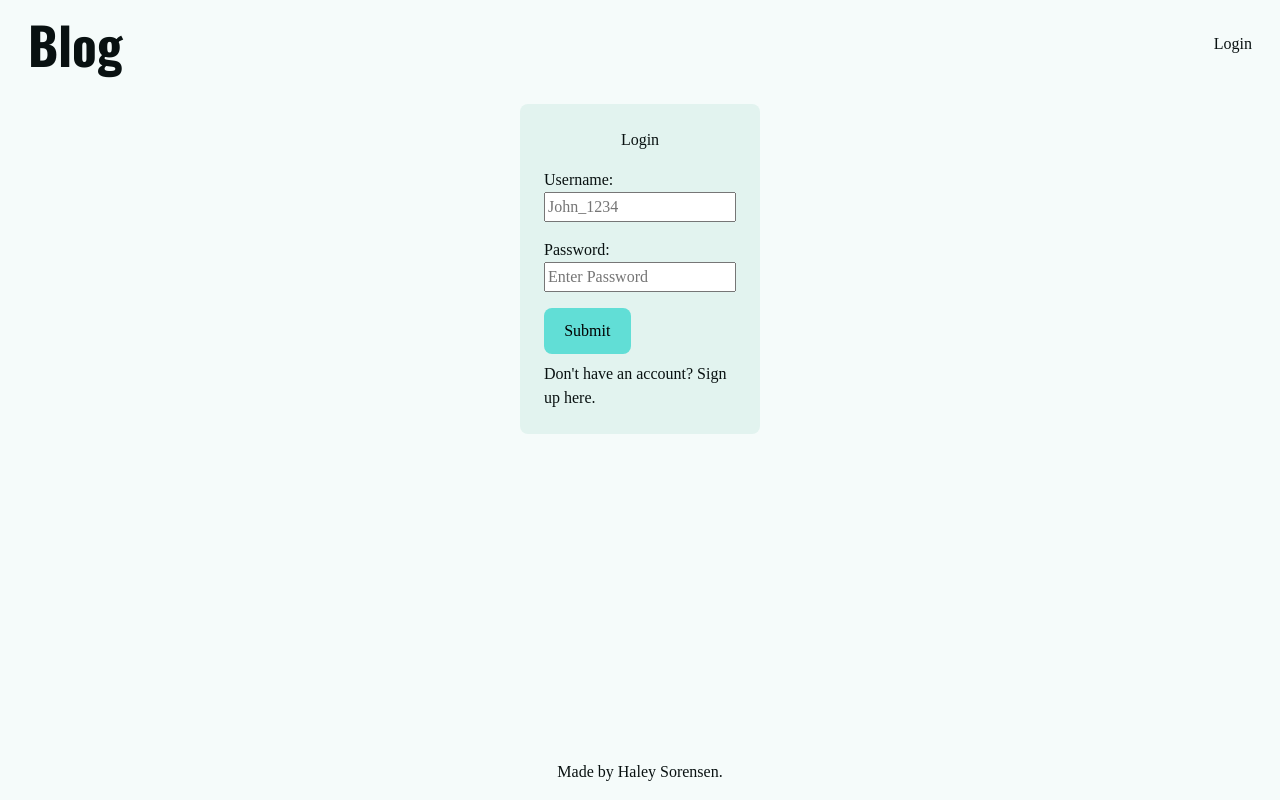
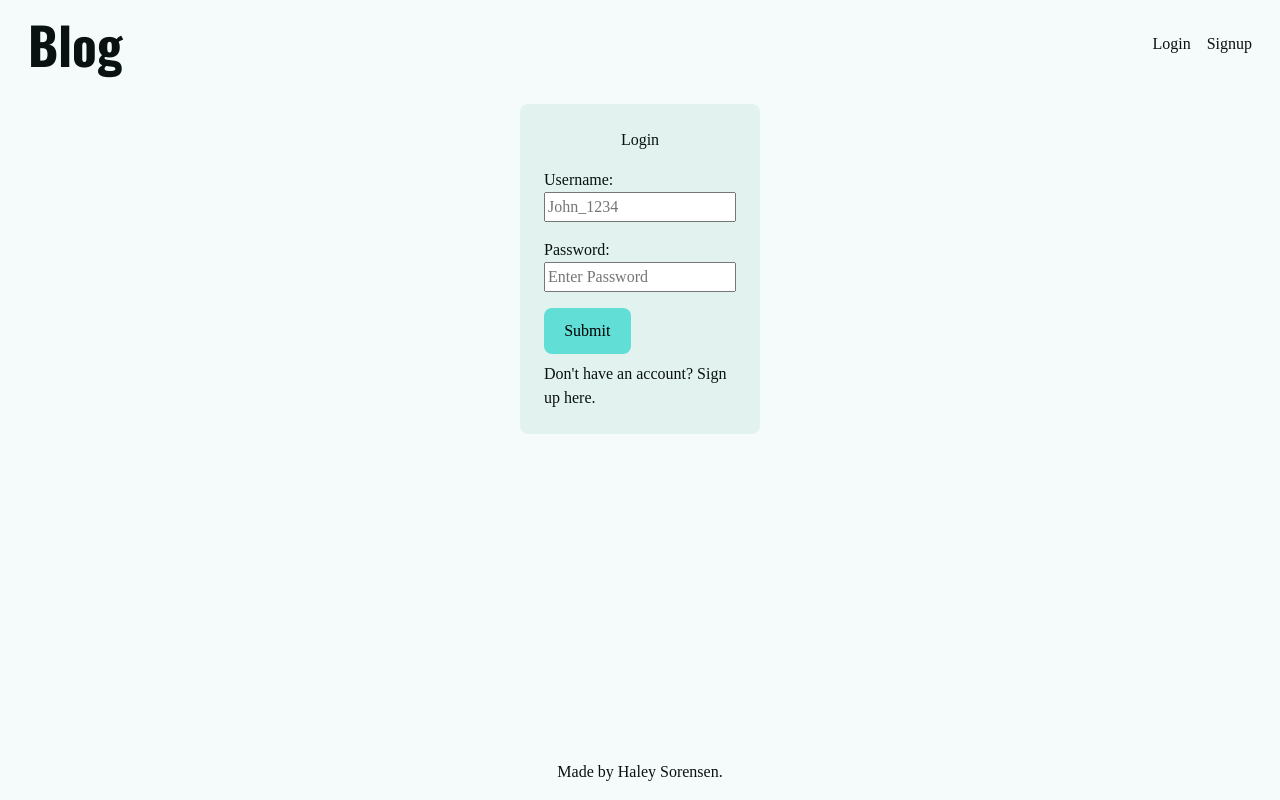
Before and after one commit to Hsoren31/blog-api, a React (Vite) app in the folder blog/: page /login in a window 1280 px wide. Built offline with nearby package versions, Linux system fonts and the light colour scheme; no server answers; a web font is replaced by a local one.

Commit message:
[blog]REFACTOR: header to include link to signup

```diff
--- a/blog/src/components/Header.jsx
+++ b/blog/src/components/Header.jsx
@@ -17,15 +17,22 @@ export default function Header() {
               <a href={`/${currentUser.username}`}>{currentUser.username}</a>
             </li>
           )}
-          <li>
-            {currentUser ? (
+          {currentUser ? (
+            <li>
               <a href="/login" onClick={logout}>
                 Logout
               </a>
-            ) : (
-              <a href="/login">Login</a>
-            )}
-          </li>
+            </li>
+          ) : (
+            <>
+              <li>
+                <a href="/login">Login</a>
+              </li>
+              <li>
+                <a href="/signup">Signup</a>
+              </li>
+            </>
+          )}
         </ul>
       </nav>
     </header>
```
